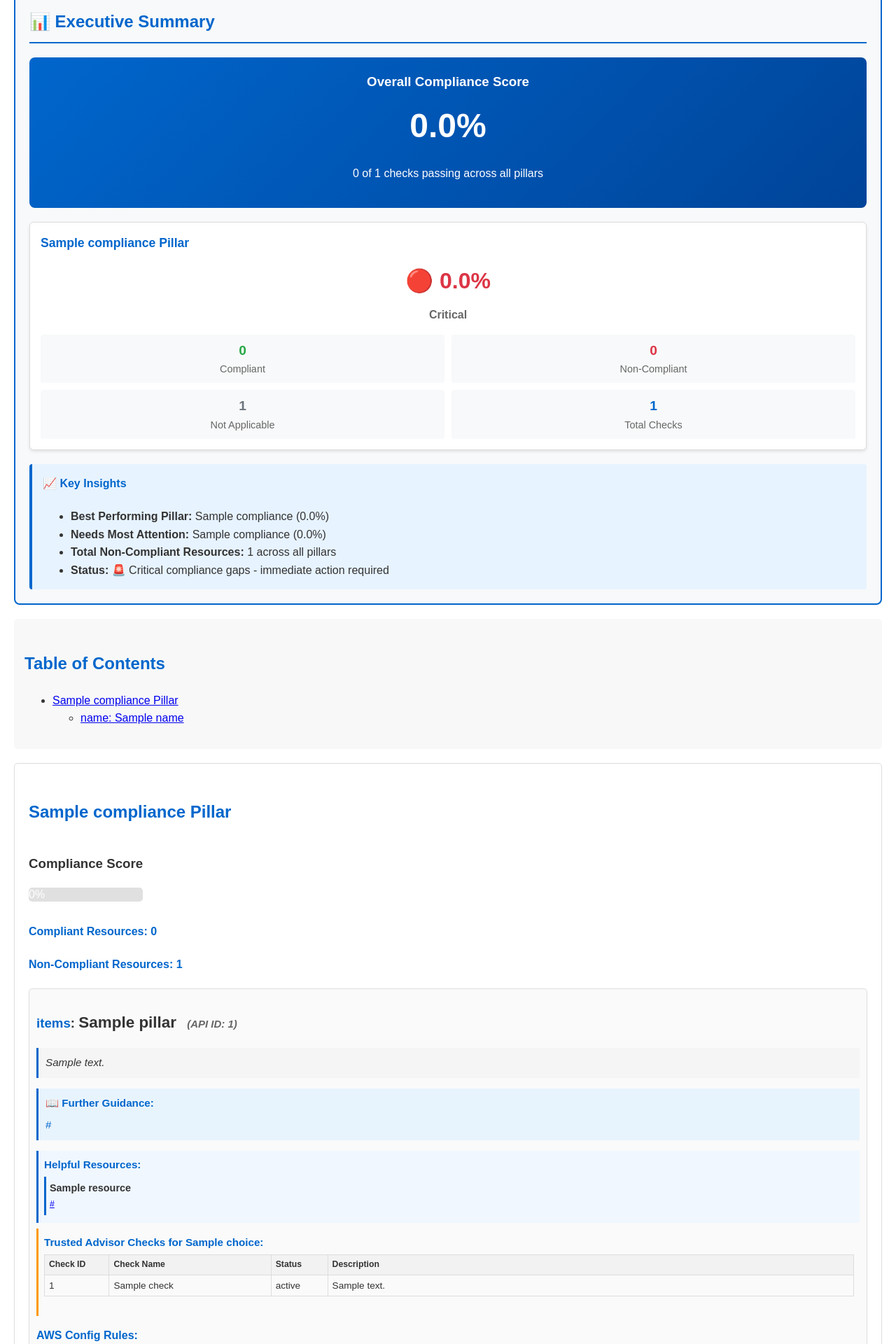
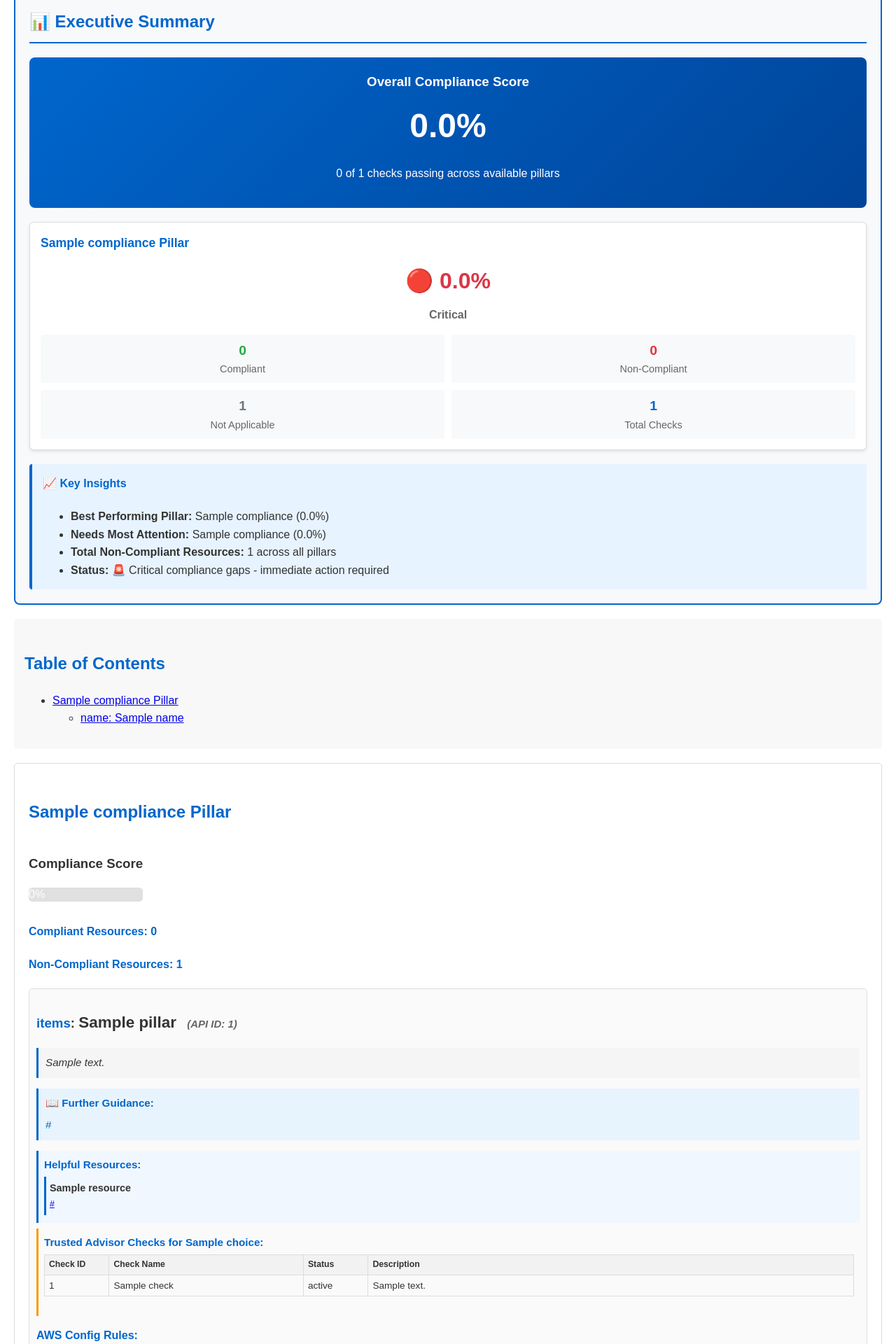
Before and after one commit to soprasteria/terraform-aws-wellarchitected-conformance, a Python web app: template src/wa_report_generator/templates/report_template.html in a window 1280 px wide. Shown: the part 428-2348 px from the top of the page at 70% size. Run offline with Jinja, Linux system fonts and the light colour scheme; the template is opened without the code that fills it: most values are stand-ins (such as "Sample title", 1, 10 or a date in 2020).

Commit message:
Enhance report: Adjust table column widths.

```diff
--- a/src/wa_report_generator/templates/report_template.html
+++ b/src/wa_report_generator/templates/report_template.html
@@ -182,7 +182,7 @@
             font-size: 0.85em;
         }
         .resource-id {
-            max-width: 300px;
+            max-width: 600px;
             overflow: hidden;
             text-overflow: ellipsis;
             white-space: nowrap;
@@ -208,15 +208,15 @@
         }
         .config-rule-section table th:nth-child(2),
         .trusted-advisor table th:nth-child(2) {
-            width: 20%;
+            width: 24%;
         }
         .config-rule-section table th:nth-child(3),
         .trusted-advisor table th:nth-child(3) {
-            width: 7%;
+            width: 8%;
         }
         .config-rule-section table th:nth-child(4),
         .trusted-advisor table th:nth-child(4) {
-            width: 65%;
+            width: 60%;
         }
         .question-description {
             margin: 10px 0 15px 0;
@@ -447,7 +447,7 @@
         <div class="overall-score">
             <h3>Overall Compliance Score</h3>
             <div class="overall-percentage">{{ "%.1f"|format(overall_percentage) }}%</div>
-            <p>{{ overall_compliant.value }} of {{ overall_total.value }} checks passing across all pillars</p>
+            <p>{{ overall_compliant.value }} of {{ overall_total.value }} checks passing across available pillars</p>
         </div>
 
         <!-- Pillar Summary Cards -->
```
